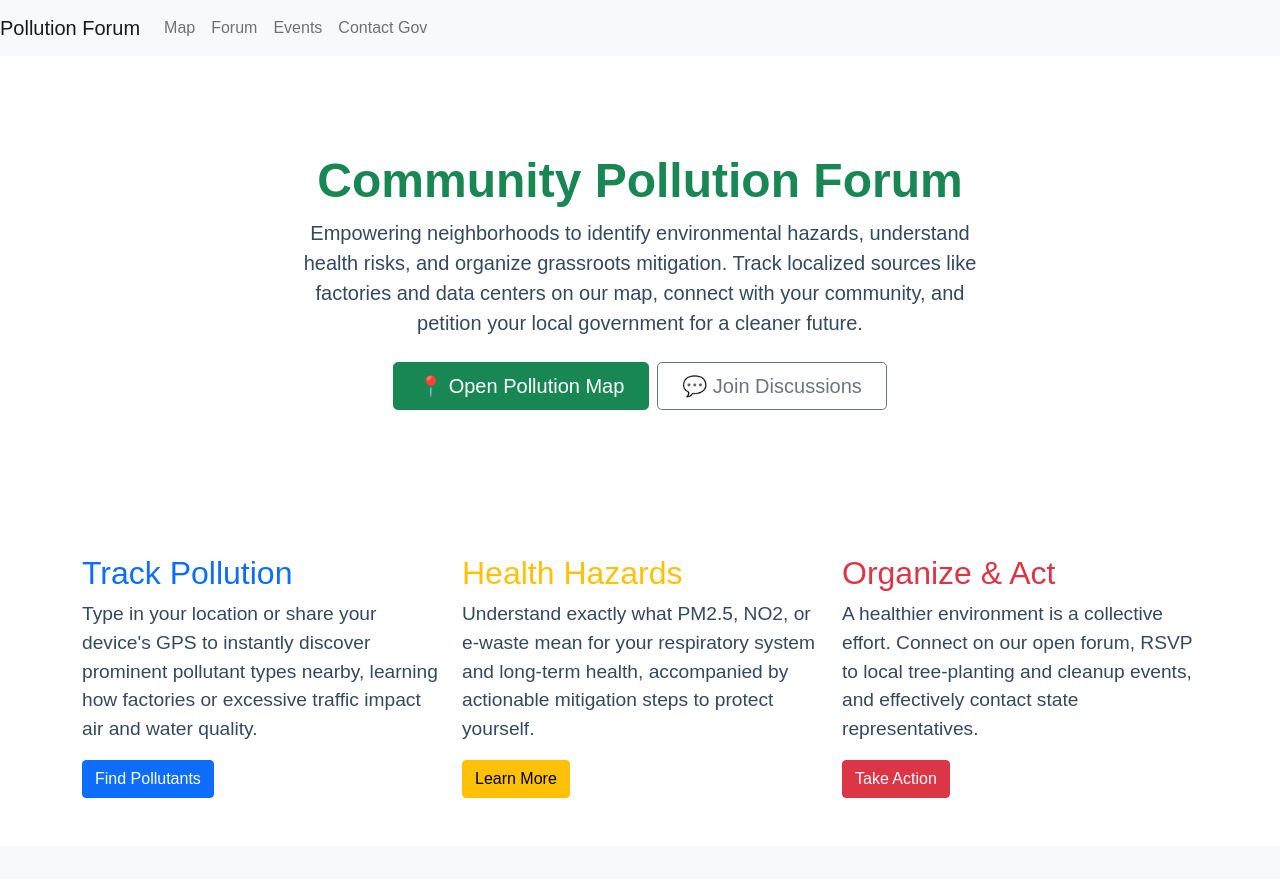
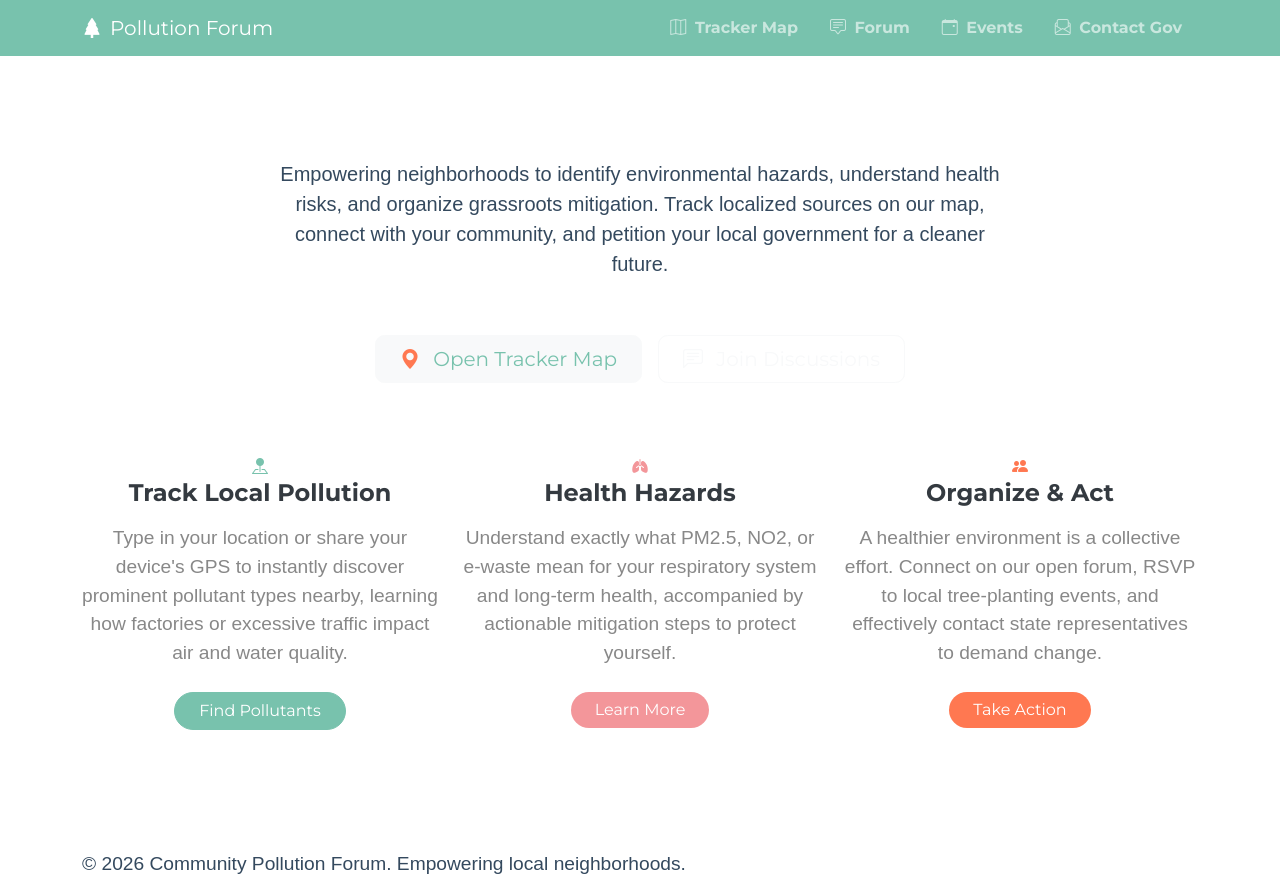
Before and after one commit to Lauren-Crane/community-pollution-forum, a Flask app: page / in a window 1280 px wide. Before the commit the page ends 798 px from the top, so only its background shows below. Run offline with Flask 3, Linux system fonts and the light colour scheme; some libraries are stand-ins or nearby versions.

Commit message:
sdf
fghj

```diff
--- a/app/__init__.py
+++ b/app/__init__.py
@@ -2,7 +2,7 @@ from flask import Flask
 from flask_sqlalchemy import SQLAlchemy
 
 db = SQLAlchemy()
-
+#lalalala
 def create_app():
     app = Flask(__name__)
     app.config.from_object('config.Config')
--- a/app/templates/base.html
+++ b/app/templates/base.html
@@ -3,31 +3,48 @@
 <head>
     <meta charset="UTF-8">
     <meta name="viewport" content="width=device-width, initial-scale=1.0">
-    <link rel="stylesheet" href="https://stackpath.bootstrapcdn.com/bootstrap/5.1.3/css/bootstrap.min.css">
+    <!-- Google Fonts: Poppins -->
+    <link href="https://fonts.googleapis.com/css2?family=Poppins:wght@300;400;500;600;700;800&display=swap" rel="stylesheet">
+    <!-- Bootswatch Minty Theme -->
+    <link rel="stylesheet" href="https://cdn.jsdelivr.net/npm/bootswatch@5.3.2/dist/minty/bootstrap.min.css">
+    <!-- Bootstrap Icons -->
+    <link rel="stylesheet" href="https://cdn.jsdelivr.net/npm/bootstrap-icons@1.11.1/font/bootstrap-icons.css">
+    <!-- Custom Styles -->
     <link rel="stylesheet" href="{{ url_for('static', filename='css/style.css') }}">
     <title>Community Pollution Forum</title>
 </head>
 <body>
-    <nav class="navbar navbar-expand-lg navbar-light bg-light">
-        <a class="navbar-brand" href="/">Pollution Forum</a>
-        <div class="collapse navbar-collapse">
-            <ul class="navbar-nav">
-                <li class="nav-item"><a class="nav-link" href="/map">Map</a></li>
-                <li class="nav-item"><a class="nav-link" href="/forum">Forum</a></li>
-                <li class="nav-item"><a class="nav-link" href="/events">Events</a></li>
-                <li class="nav-item"><a class="nav-link" href="/contact">Contact Gov</a></li>
-            </ul>
+    <nav class="navbar navbar-expand-lg navbar-dark bg-primary sticky-top">
+        <div class="container">
+            <a class="navbar-brand" href="/"><i class="bi bi-tree-fill me-2"></i>Pollution Forum</a>
+            <button class="navbar-toggler" type="button" data-bs-toggle="collapse" data-bs-target="#navbarNav" aria-controls="navbarNav" aria-expanded="false" aria-label="Toggle navigation">
+                <span class="navbar-toggler-icon"></span>
+            </button>
+            <div class="collapse navbar-collapse" id="navbarNav">
+                <ul class="navbar-nav ms-auto">
+                    <li class="nav-item"><a class="nav-link fs-6 fw-bold mx-2" href="/map"><i class="bi bi-map me-1"></i> Tracker Map</a></li>
+                    <li class="nav-item"><a class="nav-link fs-6 fw-bold mx-2" href="/forum"><i class="bi bi-chat-square-text me-1"></i> Forum</a></li>
+                    <li class="nav-item"><a class="nav-link fs-6 fw-bold mx-2" href="/events"><i class="bi bi-calendar-event me-1"></i> Events</a></li>
+                    <li class="nav-item"><a class="nav-link fs-6 fw-bold mx-2" href="/contact"><i class="bi bi-envelope-paper me-1"></i> Contact Gov</a></li>
+                </ul>
+            </div>
         </div>
     </nav>
-    <div class="container">
+    <main class="container mb-5 pb-5">
         {% with messages = get_flashed_messages() %}
             {% if messages %}
-                <div class="alert alert-info">
+                <div class="alert alert-info shadow-sm rounded-pill mb-4">
                     {{ messages[0] }}
                 </div>
             {% endif %}
         {% endwith %}
         {% block content %}{% endblock %}
-    </div>
+    </main>
+    <footer class="footer">
+        <div class="container">
+            <p class="mb-0">&copy; <script>document.write(new Date().getFullYear())</script> Community Pollution Forum. Empowering local neighborhoods.</p>
+        </div>
+    </footer>
+    <script src="https://cdn.jsdelivr.net/npm/bootstrap@5.3.2/dist/js/bootstrap.bundle.min.js"></script>
 </body>
 </html>
--- a/app/templates/index.html
+++ b/app/templates/index.html
@@ -1,36 +1,47 @@
 {% extends 'base.html' %}
 {% block content %}
-<div class="px-4 py-5 my-5 text-center">
-    <h1 class="display-5 fw-bold text-success">Community Pollution Forum</h1>
+<div class="hero-section text-center mb-5">
+    <h1 class="display-4 text-white mb-3">Community Pollution Forum</h1>
     <div class="col-lg-8 mx-auto">
-      <p class="lead mb-4">Empowering neighborhoods to identify environmental hazards, understand health risks, and organize grassroots mitigation. Track localized sources like factories and data centers on our map, connect with your community, and petition your local government for a cleaner future.</p>
-      <div class="d-grid gap-2 d-sm-flex justify-content-sm-center">
-        <a href="/map" class="btn btn-success btn-lg px-4 gap-3">📍 Open Pollution Map</a>
-        <a href="/forum" class="btn btn-outline-secondary btn-lg px-4">💬 Join Discussions</a>
+      <p class="lead mb-5 pb-2">Empowering neighborhoods to identify environmental hazards, understand health risks, and organize grassroots mitigation. Track localized sources on our map, connect with your community, and petition your local government for a cleaner future.</p>
+      <div class="d-grid gap-3 d-sm-flex justify-content-sm-center">
+        <a href="/map" class="btn btn-light btn-lg px-4 gap-3 text-primary"><i class="bi bi-geo-alt-fill text-danger me-2"></i> Open Tracker Map</a>
+        <a href="/forum" class="btn btn-outline-light btn-lg px-4"><i class="bi bi-chat-left-text me-2"></i> Join Discussions</a>
       </div>
     </div>
 </div>
 
-<div class="row g-4 py-5 row-cols-1 row-cols-lg-3">
-    <div class="col d-flex align-items-start">
-      <div>
-        <h3 class="fs-2 text-primary">Track Pollution</h3>
-        <p>Type in your location or share your device's GPS to instantly discover prominent pollutant types nearby, learning how factories or excessive traffic impact air and water quality.</p>
-        <a href="/map" class="btn btn-primary">Find Pollutants</a>
+<div class="row g-4 py-4 row-cols-1 row-cols-lg-3">
+    <div class="col">
+      <div class="feature-box box-primary d-flex flex-column align-items-center text-center">
+        <div class="feature-icon text-primary">
+            <i class="bi bi-pin-map-fill"></i>
+        </div>
+        <h3 class="fs-4 fw-bold text-dark mb-3">Track Local Pollution</h3>
+        <p class="text-muted mb-4">Type in your location or share your device's GPS to instantly discover prominent pollutant types nearby, learning how factories or excessive traffic impact air and water quality.</p>
+        <a href="/map" class="btn btn-primary mt-auto rounded-pill px-4">Find Pollutants</a>
       </div>
     </div>
-    <div class="col d-flex align-items-start">
-      <div>
-        <h3 class="fs-2 text-warning">Health Hazards</h3>
-        <p>Understand exactly what PM2.5, NO2, or e-waste mean for your respiratory system and long-term health, accompanied by actionable mitigation steps to protect yourself.</p>
-        <a href="/map" class="btn btn-warning">Learn More</a>
+
+    <div class="col">
+      <div class="feature-box box-warning d-flex flex-column align-items-center text-center">
+        <div class="feature-icon" style="color: #f3969a;">
+            <i class="bi bi-lungs-fill"></i>
+        </div>
+        <h3 class="fs-4 fw-bold text-dark mb-3">Health Hazards</h3>
+        <p class="text-muted mb-4">Understand exactly what PM2.5, NO2, or e-waste mean for your respiratory system and long-term health, accompanied by actionable mitigation steps to protect yourself.</p>
+        <a href="/map" class="btn mt-auto rounded-pill px-4 text-white" style="background-color: #f3969a; border: none;">Learn More</a>
       </div>
     </div>
-    <div class="col d-flex align-items-start">
-      <div>
-        <h3 class="fs-2 text-danger">Organize & Act</h3>
-        <p>A healthier environment is a collective effort. Connect on our open forum, RSVP to local tree-planting and cleanup events, and effectively contact state representatives.</p>
-        <a href="/events" class="btn btn-danger">Take Action</a>
+
+    <div class="col">
+      <div class="feature-box box-danger d-flex flex-column align-items-center text-center">
+        <div class="feature-icon" style="color: #ff7851;">
+            <i class="bi bi-people-fill"></i>
+        </div>
+        <h3 class="fs-4 fw-bold text-dark mb-3">Organize & Act</h3>
+        <p class="text-muted mb-4">A healthier environment is a collective effort. Connect on our open forum, RSVP to local tree-planting events, and effectively contact state representatives to demand change.</p>
+        <a href="/events" class="btn mt-auto rounded-pill px-4 text-white" style="background-color: #ff7851; border: none;">Take Action</a>
       </div>
     </div>
 </div>
```
